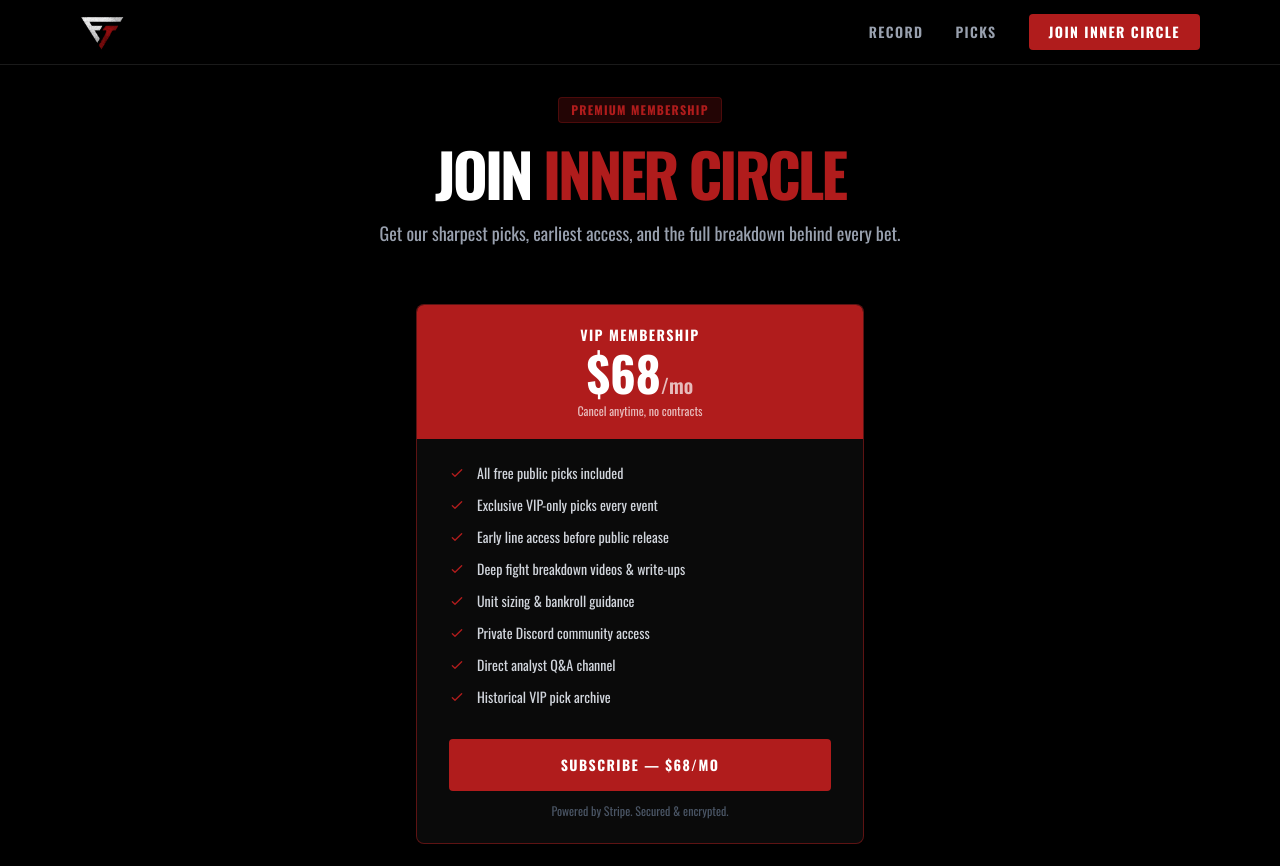
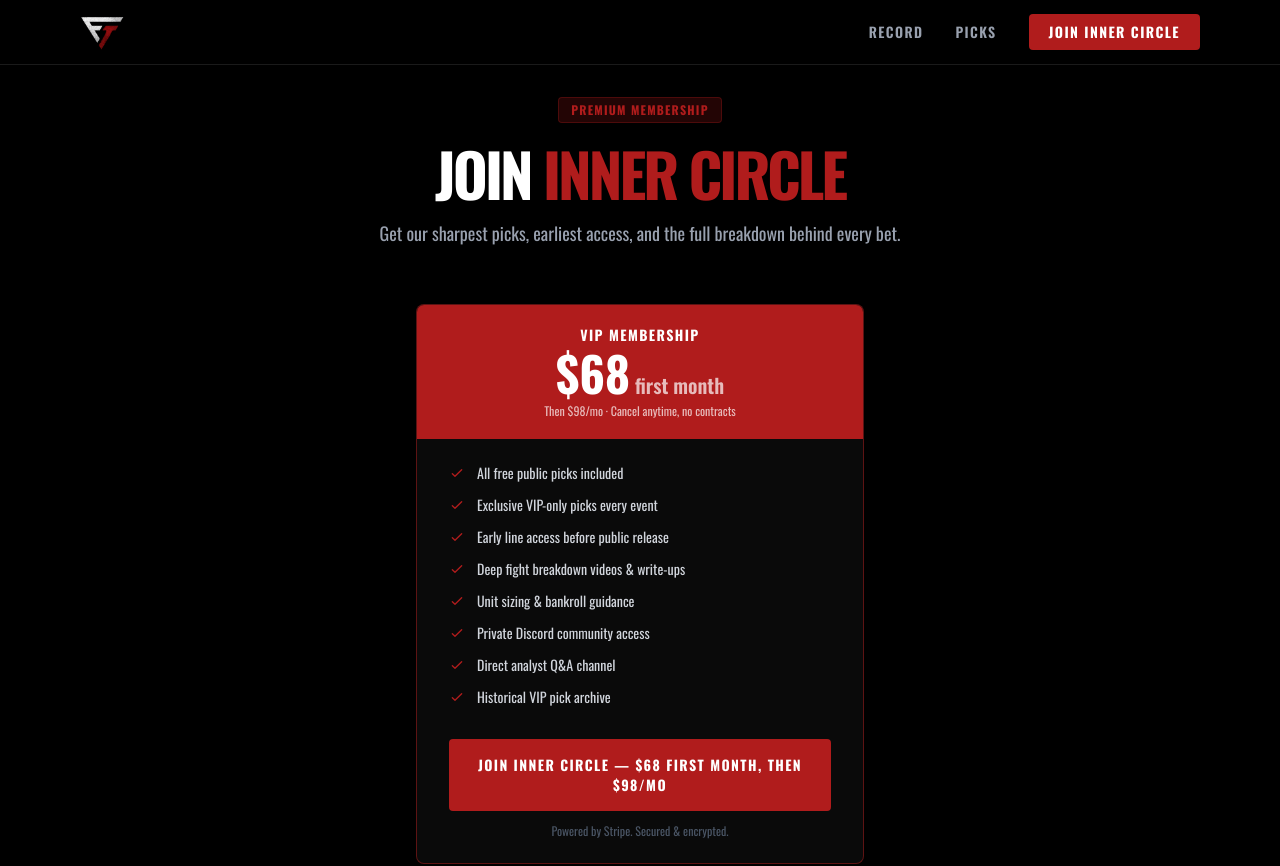
Before and after one commit to novaterradigital-ai/fighttheory, a Next.js app: page /vip in a window 1280 px wide. Shown: the top 866 px of the page. Built offline with nearby package versions, Linux system fonts and the light colour scheme.

Commit message:
Update pricing display: 8 first month then 8/mo

```diff
--- a/src/app/inner-circle/page.tsx
+++ b/src/app/inner-circle/page.tsx
@@ -76,7 +76,7 @@ export default function VIPPage() {
             <div className="w-2 h-2 rounded-full bg-[#b01c1c] animate-pulse flex-shrink-0" />
             <p className="text-sm text-gray-300 leading-snug">
               <span className="text-white font-bold">Founding member pricing.</span>{' '}
-              Lock in ${LAUNCH_PRICE}/mo before it goes to ${REGULAR_PRICE}. Price is guaranteed for life as long as you stay subscribed.
+              First month is ${LAUNCH_PRICE}, then ${REGULAR_PRICE}/mo after that. Cancel anytime.
             </p>
           </div>
         </div>
--- a/src/app/page.tsx
+++ b/src/app/page.tsx
@@ -35,7 +35,7 @@ export default function HomePage() {
               href="/inner-circle"
               className="flex-1 py-4 bg-[#b01c1c] text-white font-black uppercase tracking-widest text-sm rounded hover:bg-[#8b1010] transition-colors duration-200 text-center"
             >
-              Join Inner Circle — $68/mo
+              Join Inner Circle — $68 First Month
             </Link>
           </div>
         </div>
@@ -51,7 +51,7 @@ export default function HomePage() {
             href="/inner-circle"
             className="py-4 bg-[#b01c1c] text-white font-black uppercase tracking-widest text-sm rounded hover:bg-[#8b1010] transition-colors duration-200 text-center"
           >
-            Join Inner Circle — $68/mo
+            Join Inner Circle — $68 First Month
           </Link>
         </div>
       </section>
@@ -153,7 +153,7 @@ export default function HomePage() {
                   <p className="text-base text-gray-600 line-through">$98</p>
                   <p className="text-3xl font-black text-white">$68<span className="text-base text-gray-500 font-semibold">/mo</span></p>
                 </div>
-                <p className="text-gray-500 text-xs mt-1">Founding member price · Locked in for life</p>
+                <p className="text-gray-500 text-xs mt-1">$68 first month · Then $98/mo · Cancel anytime</p>
               </div>
               <ul className="flex flex-col gap-2">
                 {[
@@ -176,7 +176,7 @@ export default function HomePage() {
                 href="/inner-circle"
                 className="mt-auto block text-center px-6 py-3 bg-[#b01c1c] text-white font-black uppercase tracking-widest text-sm rounded hover:bg-[#8b1010] transition-colors duration-200"
               >
-                Join Inner Circle — $68/mo
+                Join Inner Circle — $68 First Month
               </Link>
             </div>
           </div>
--- a/src/app/picks/page.tsx
+++ b/src/app/picks/page.tsx
@@ -121,7 +121,7 @@ export default function PicksPage() {
               href="/inner-circle"
               className="inline-block px-8 py-3 bg-[#b01c1c] text-white font-black uppercase tracking-widest text-sm rounded hover:bg-[#8b1010] transition-colors duration-200 cursor-pointer"
             >
-              Join Inner Circle — $68/mo
+              Join Inner Circle — $68 First Month, Then $98/mo
             </Link>
           </div>
         </div>
--- a/src/app/vip/page.tsx
+++ b/src/app/vip/page.tsx
@@ -89,9 +89,9 @@ export default function VIPPage() {
             <div className="bg-[#b01c1c] px-8 py-5 text-center">
               <p className="text-white font-black uppercase tracking-widest text-sm mb-1">VIP Membership</p>
               <p className="text-white text-5xl font-black">
-                $68<span className="text-xl font-semibold opacity-70">/mo</span>
+                $68<span className="text-xl font-semibold opacity-70"> first month</span>
               </p>
-              <p className="text-white/70 text-xs mt-1">Cancel anytime, no contracts</p>
+              <p className="text-white/70 text-xs mt-1">Then $98/mo · Cancel anytime, no contracts</p>
             </div>
 
             {/* Features */}
@@ -127,7 +127,7 @@ export default function VIPPage() {
                     Redirecting to Checkout...
                   </>
                 ) : (
-                  'Subscribe — $68/mo'
+                  'Join Inner Circle — $68 First Month, Then $98/mo'
                 )}
               </button>
 
```
